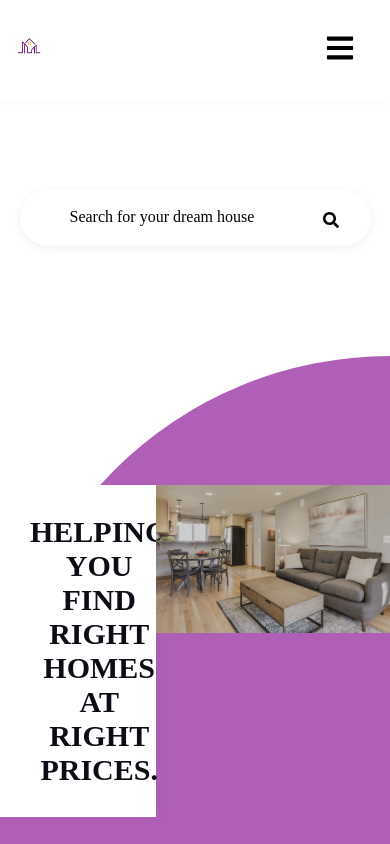
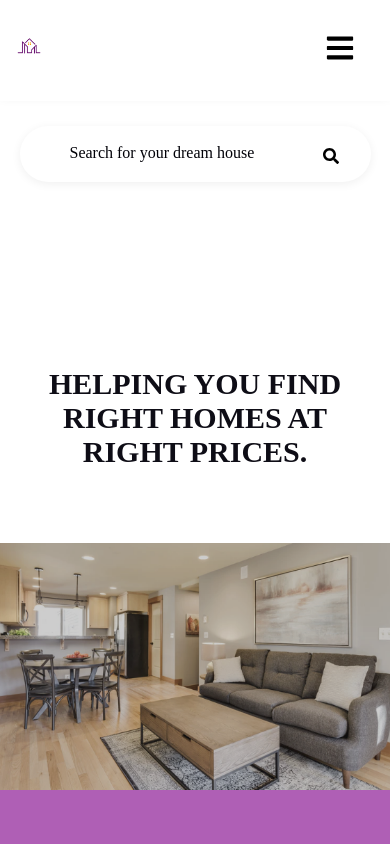
Before and after one commit to Kwarto/capstoneproject, a React (Create React App) app: page / in a window 390 px wide. Shown: the top 844 px of the page. Built offline with nearby package versions, Linux system fonts and the light colour scheme; a web font is replaced by a local one.

Commit message:
added swiper responsiveness

```diff
--- a/src/components/SearchBar/SearchBarElement.jsx
+++ b/src/components/SearchBar/SearchBarElement.jsx
@@ -2,7 +2,7 @@ import styled from "styled-components";
 
 export const SearchWrapper = styled.div`
  padding: 30px 0;
- margin-top: 10rem;
+ margin-top: 6rem;
 `
 
 export const SearchContainer = styled.div`
--- a/src/index.css
+++ b/src/index.css
@@ -76,7 +76,7 @@ img{
 
   .swiper-slide{
     grid-template-columns: 100%;
-    height: 70vh;
+    min-height: 50vh;
   }
 }
 
@@ -91,9 +91,9 @@ img{
 }
 
 .swiper-slide{
-  height: 70vh;
+  min-height: 70vh;
   display: grid;
-  grid-template-columns: 40% 60%;
+  grid-template-columns: 100%;
   transform: scale(1.02);
   width: var(--container-lg);
   margin: 0 auto;
```
